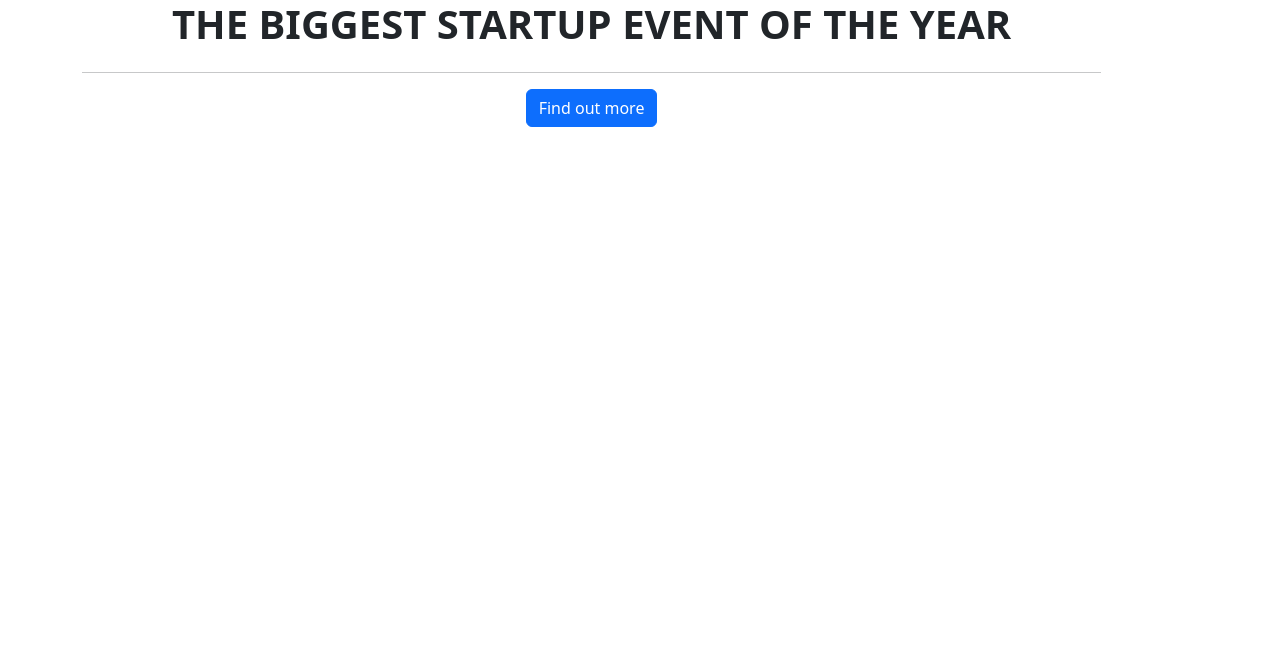
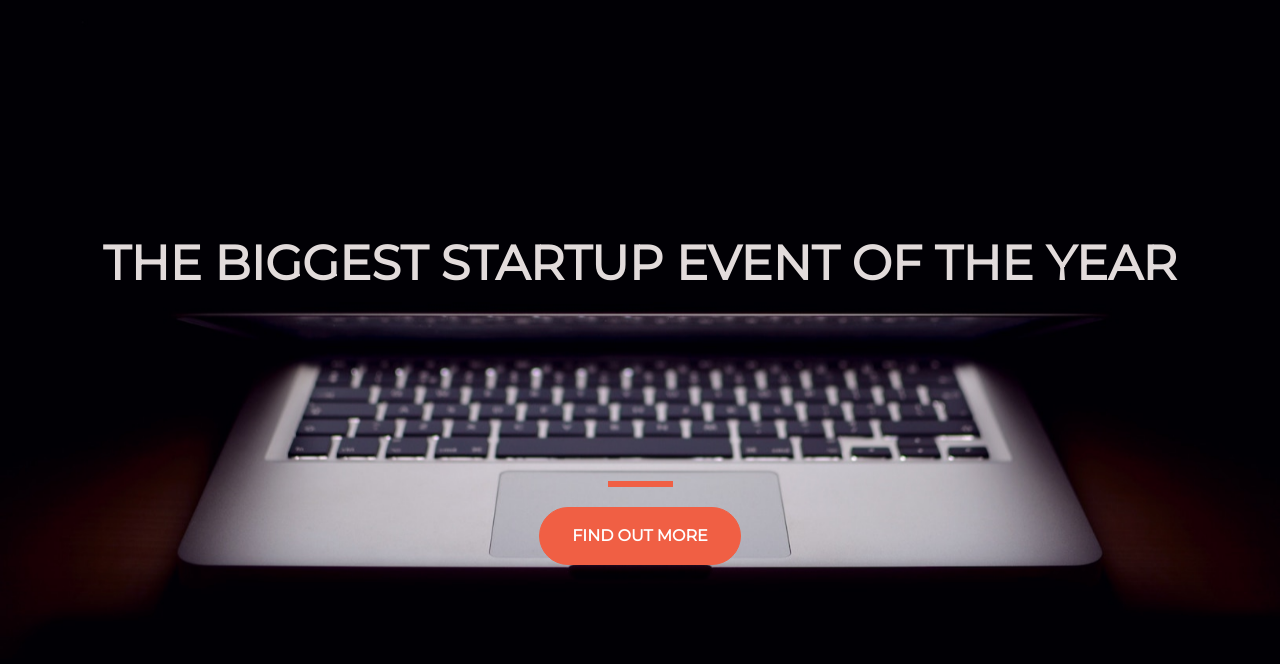
Before and after one commit to jeffrymahbuubi/zero-to-mastery-the-complete-web-developer-2023, a plain HTML site: page Section 8: Bootstrap/startup-landing-page/index.html in a window 1280 px wide. Drawn offline with nearby package versions, Linux system fonts and the light colour scheme.

Commit message:
feat: fix CSS link of startup page with bootstrap

```diff
--- a/Section 8: Bootstrap/startup-landing-page/index.css
+++ b/Section 8: Bootstrap/startup-landing-page/index.css
@@ -4,8 +4,7 @@ html {
   height: 100%;
   font-family: "Montserrat", sans-serif;
 
-  background: url(../startup-landing-page/header.jpg) no-repeat center center
-    fixed;
+  background: url(header.jpg) no-repeat center center fixed;
   background-size: cover;
 }
 
--- a/Section 8: Bootstrap/startup-landing-page/index.html
+++ b/Section 8: Bootstrap/startup-landing-page/index.html
@@ -26,7 +26,7 @@
       crossorigin="anonymous"
     />
     <!-- My own stylesheet -->
-    <link href="landing-page.css" rel="stylesheet" />
+    <link href="index.css" rel="stylesheet" />
 
     <!-- Animate CSS -->
     <link
```
